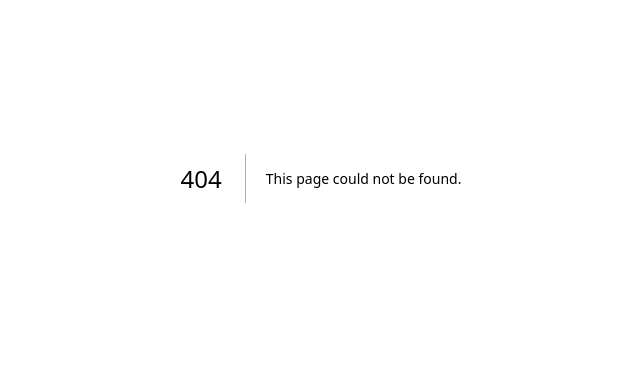
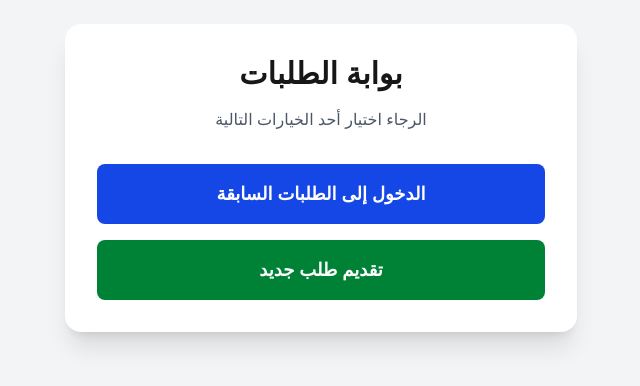
Before and after one commit to barham75/reg, a Next.js app: page /requests-gate in a window 1280 px wide. Before the commit this address had no page. Shown: the part 222-608 px from the top of the page, without its empty margins (319-959 px from the left). Built offline with nearby package versions, Linux system fonts and the light colour scheme.

Commit message:
add requests gate redirect

```diff
--- /dev/null
+++ b/src/app/BackToGateButton.tsx
@@ -0,0 +1,25 @@
+"use client";
+
+import { usePathname, useRouter } from "next/navigation";
+
+export default function BackToGateButton() {
+  const pathname = usePathname();
+  const router = useRouter();
+
+  if (
+    pathname === "/" ||
+    pathname === "/requests-gate" ||
+    pathname === "/student-login"
+  ) {
+    return null;
+  }
+
+  return (
+    <button
+      onClick={() => router.push("/requests-gate")}
+      className="fixed bottom-5 left-5 z-50 bg-black text-white px-5 py-3 rounded-full shadow-lg font-bold"
+    >
+      العودة لبوابة الطلبات
+    </button>
+  );
+}
--- a/src/app/layout.tsx
+++ b/src/app/layout.tsx
@@ -1,33 +1,23 @@
-import type { Metadata } from "next";
-import { Geist, Geist_Mono } from "next/font/google";
 import "./globals.css";
+import BackToGateButton from "./BackToGateButton";
 
-const geistSans = Geist({
-  variable: "--font-geist-sans",
-  subsets: ["latin"],
-});
-
-const geistMono = Geist_Mono({
-  variable: "--font-geist-mono",
-  subsets: ["latin"],
-});
-
-export const metadata: Metadata = {
-  title: "Create Next App",
-  description: "Generated by create next app",
+export const metadata = {
+  title: "Registration System",
 };
 
 export default function RootLayout({
   children,
-}: Readonly<{
+}: {
   children: React.ReactNode;
-}>) {
+}) {
   return (
-    <html
-      lang="en"
-      className={`${geistSans.variable} ${geistMono.variable} h-full antialiased`}
-    >
-      <body className="min-h-full flex flex-col">{children}</body>
+    <html lang="ar">
+      <body>
+        {children}
+
+        {/* 👇 هنا تضيف الزر */}
+        <BackToGateButton />
+      </body>
     </html>
   );
 }
--- a/src/app/request/page.tsx
+++ b/src/app/request/page.tsx
@@ -106,7 +106,9 @@ export default function RequestPage() {
         localStorage.setItem("status", "قيد المراجعة");
 
         alert("تم حفظ الطلب بنجاح");
-        window.location.href = "/status";
+
+        // ✅ التعديل الوحيد هنا
+        window.location.href = "/requests-gate";
       } else {
         alert("لم يتم حفظ الطلب: " + data.error);
       }
--- /dev/null
+++ b/src/app/requests-gate/page.tsx
@@ -0,0 +1,35 @@
+"use client";
+
+import { useRouter } from "next/navigation";
+
+export default function RequestsGatePage() {
+  const router = useRouter();
+
+  return (
+    <main className="min-h-screen bg-gray-100 flex items-center justify-center p-6" dir="rtl">
+      <div className="bg-white rounded-2xl shadow-xl p-8 w-full max-w-lg text-center">
+        <h1 className="text-3xl font-bold mb-4">بوابة الطلبات</h1>
+
+        <p className="text-gray-600 mb-8">
+          الرجاء اختيار أحد الخيارات التالية
+        </p>
+
+        <div className="space-y-4">
+          <button
+            onClick={() => router.push("/my-requests")}
+            className="w-full bg-blue-700 text-white py-4 rounded-lg font-bold text-lg"
+          >
+            الدخول إلى الطلبات السابقة
+          </button>
+
+          <button
+            onClick={() => router.push("/request")}
+            className="w-full bg-green-700 text-white py-4 rounded-lg font-bold text-lg"
+          >
+            تقديم طلب جديد
+          </button>
+        </div>
+      </div>
+    </main>
+  );
+}
```
